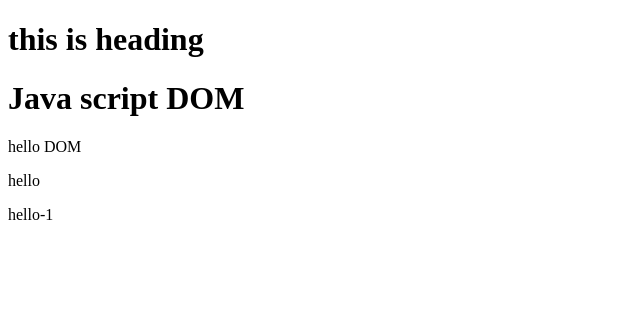
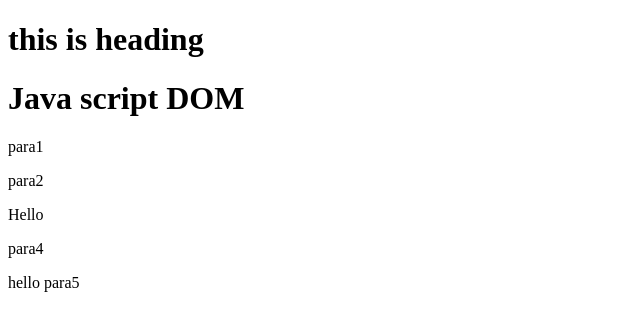
Before and after one commit to Shanmukha-Satya-Sai/web-development, a plain HTML site: page day-8/index.html in a window 1280 px wide. Shown: the whole page, without its empty margins (0-640 px from the left). Drawn offline with Linux system fonts and the light colour scheme.

Commit message:
modified day-8 added DOM

```diff
--- a/day-8/index.html
+++ b/day-8/index.html
@@ -10,9 +10,15 @@
 
     <h1 class="2h1">Java script DOM</h1>
 
-    <p class ="1p">hello DOM</p>
+    <!-- <p class ="1p">hello DOM</p>
     <p>hello</p>
-    <p class = "3p">hello-1</p>
+    <p class = "3p">hello-1</p> -->
+
+    <p class="para" id = "pa">para1</p>
+    <p>para2</p>
+    <p class="para">para3</p>
+    <p id="para4">para4</p>
+    <p>para5</p>
     <script src="script.js"></script>
 </body>
 </html>
--- a/day-8/script.js
+++ b/day-8/script.js
@@ -9,7 +9,7 @@
 // let heading=document.getElementById("1h1")
 // console.log(heading)
 
-let heading=document.getElementById("1h1")
+//let heading=document.getElementById("1h1")
 
 // heading.innerText="hello"
 // heading.innerText="<u>hello</u>"
@@ -18,3 +18,9 @@ let heading=document.getElementById("1h1")
 
 
 // h1.innerText="abcdef"
+
+let paras=document.getElementsByTagName("p")
+
+paras[4].innerHTML="hello para5"
+
+document.getElementsByClassName("para")[1].innerHTML = "Hello"
```
